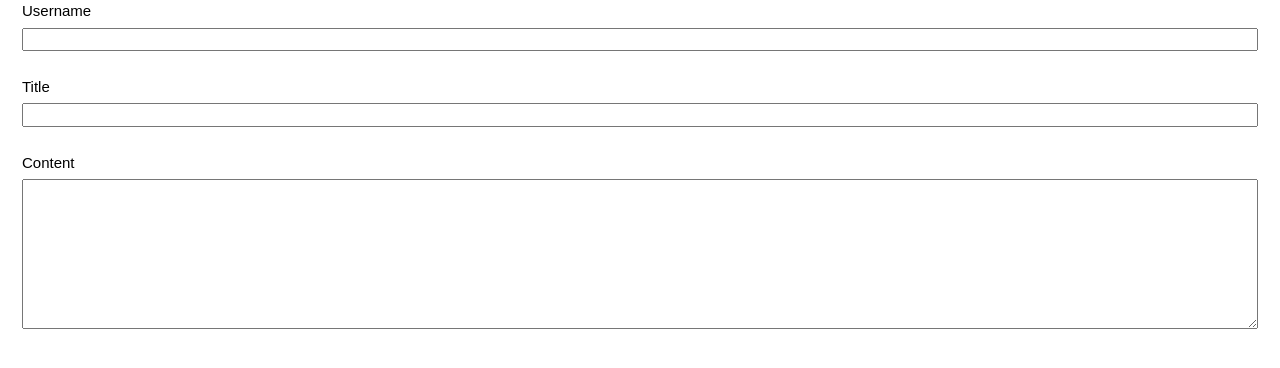
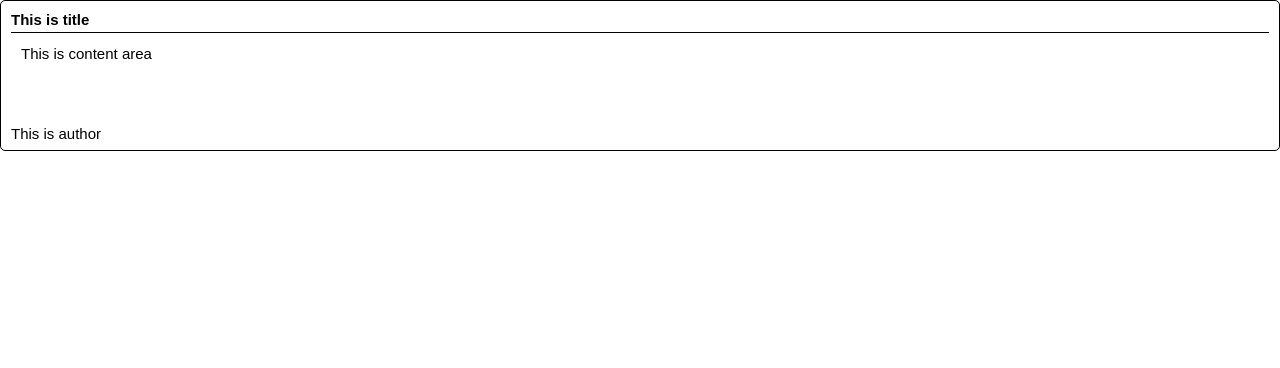
Before and after one commit to swe-thinhnguyen1701/my-blog, a plain HTML site: page index.html in a window 1280 px wide. Drawn offline with Linux system fonts and the light colour scheme.

Commit message:
add article section

```diff
--- a/assets/css/style.css
+++ b/assets/css/style.css
@@ -81,3 +81,33 @@ form{
         padding: 0 2.2rem;
     }
 }
+
+/* ARTICLE */
+article{
+    padding: 8px 10px 5px 10px;
+    border: 1px solid black;
+    border-radius: 5px;
+}
+
+.article__title{
+    font-weight: bold;
+    font-size: 1.4rem;
+    border-bottom: 1px solid black;
+}
+
+.article__content{
+    margin: 10px;
+    min-height: 70px;
+}
+
+@media screen and (min-width: 768px){
+    .article__title{
+        font-size: 1.45rem;
+    }
+}
+
+@media screen and (min-width: 1024px){
+    .article__title{
+        font-size: 1.5rem;
+    }
+}
--- a/index.html
+++ b/index.html
@@ -8,19 +8,10 @@
     <link rel="stylesheet" href="assets/css/style.css" />
   </head>
   <body>
-    <form>
-        <div class="form-group">
-            <label class="form-label" for="user-name">Username</label>
-            <input type="text" class="form-input" id="user-name">
-        </div>
-        <div class="form-group">
-            <label class="form-label" for="title">Title</label>
-            <input type="text" class="form-input" id="title">
-        </div>
-        <div class="form-group">
-            <label class="form-label" for="content">Content</label>
-            <textarea type="text" class="form-input" id="content"></textarea>
-        </div>
-    </form>
+    <article>
+        <div class="article__title">This is title</div>
+        <div class="article__content">This is content area</div>
+        <div class="article__author">This is author</div>
+    </article>
   </body>
 </html>
```
Also changed, not shown: assets/components/article.html (added, +5 -0 lines).
